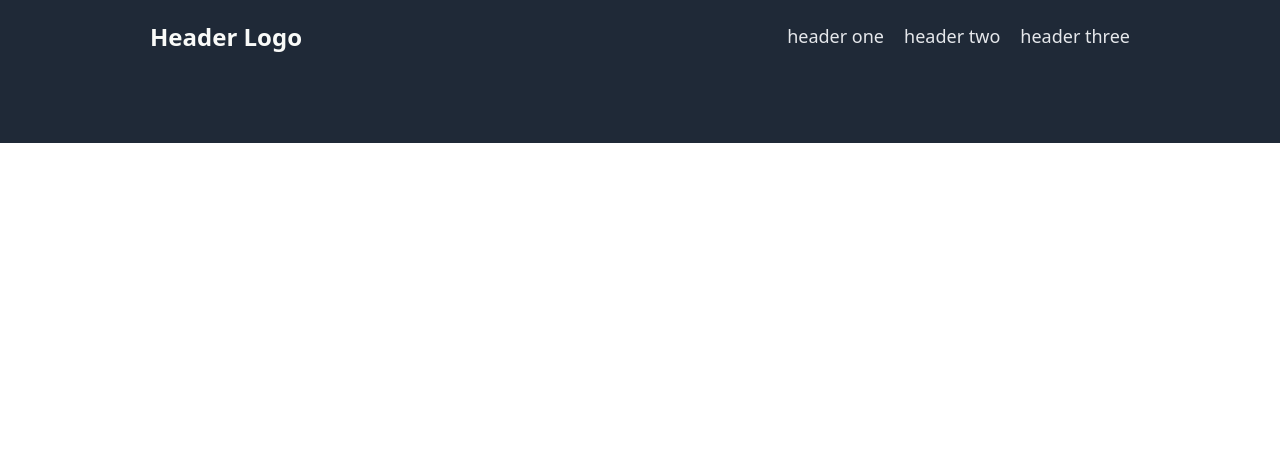
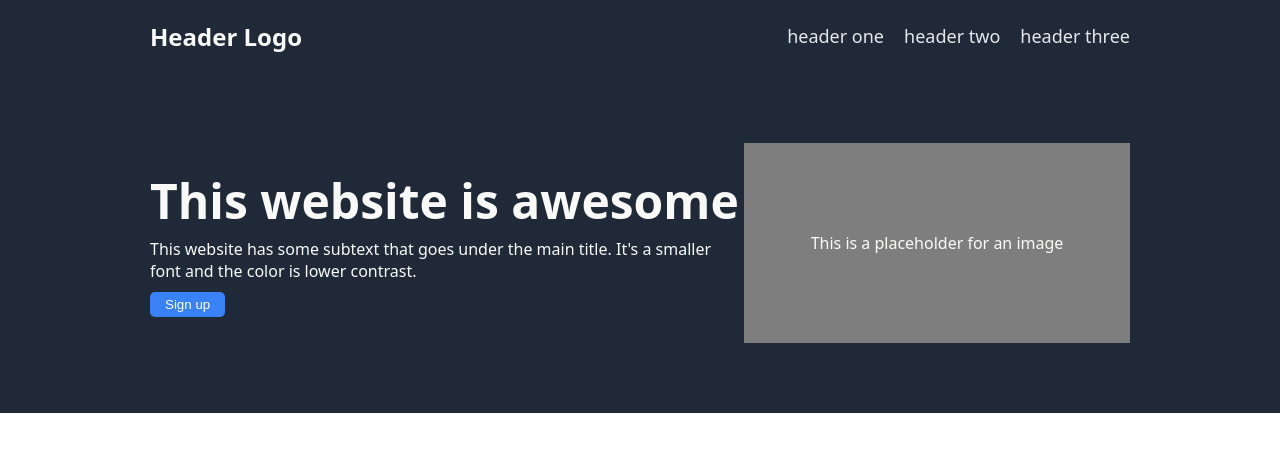
Before and after one commit to JoeBumm/Tul8teLandingPage, a plain HTML site: page index.html in a window 1280 px wide. Drawn offline with Linux system fonts and the light colour scheme.

Commit message:
first container html

```diff
--- a/index.html
+++ b/index.html
@@ -17,15 +17,17 @@
             </ul>
         </div>
 
-        <!-- <div class="undernav">
+        <div class="undernav">
+            <div class="left">
             <h1 class="webdesc">This website is awesome</h1>
             <p class="subtext">This website has some subtext that goes under the main title. It's
                 a smaller font and the color is lower contrast.
             </p>
-
+            <button class="signup">Sign up</button></div>
+            <div class="right">
             <div class="placeholder">This is a placeholder for an image</div>
-
-        </div> -->
+        </div>
+        </div>
     </div>
 </body>
 </html>
```
